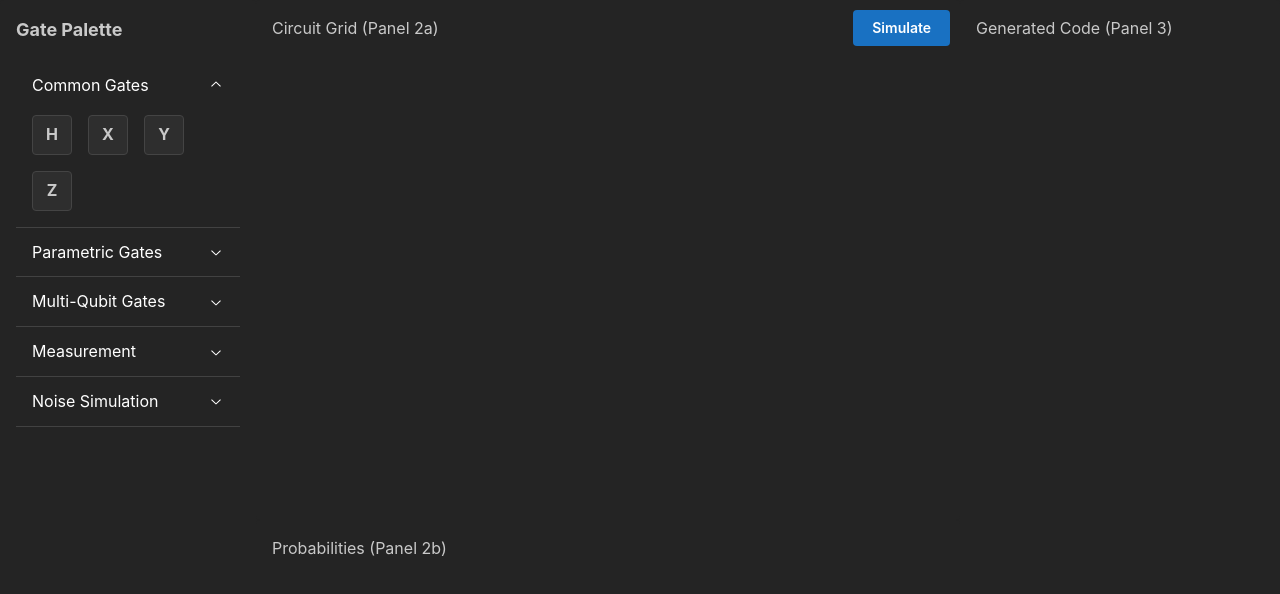
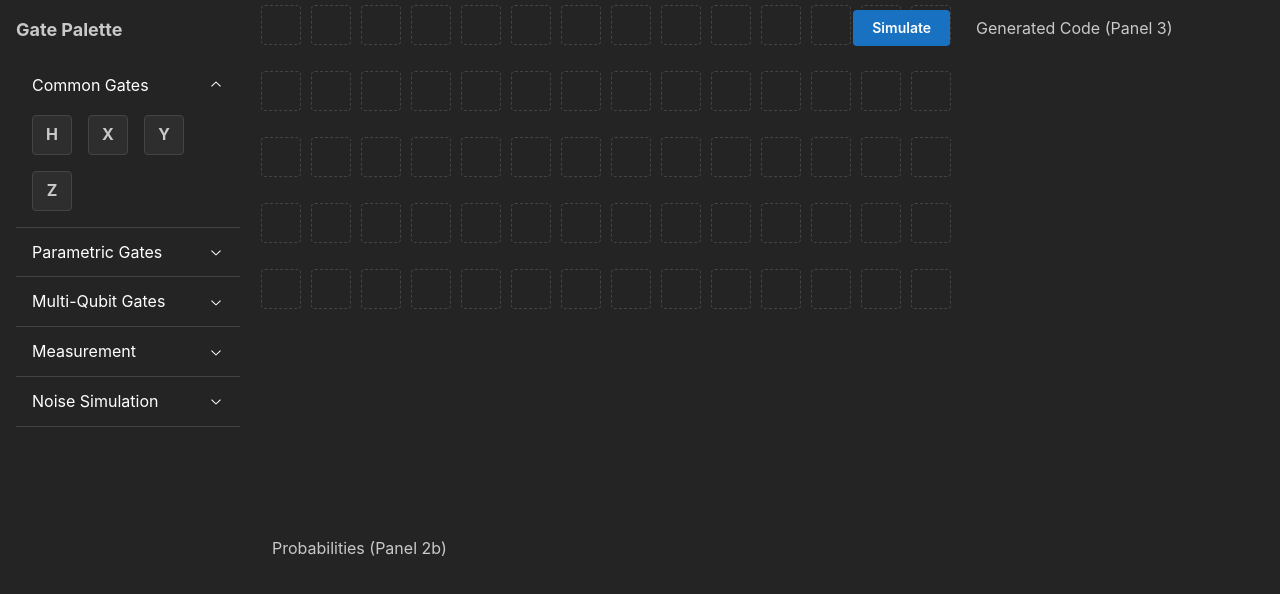
Before and after one commit to Faiz-k490/Qcuit.com, a React (Create React App) app in the folder frontend/: page / in a window 1280 px wide. Shown: the top 594 px of the page. Built offline with nearby package versions, Linux system fonts and the light colour scheme.

Commit message:
feat: Rebuild CircuitGrid and add drag-to-add logic

```diff
--- a/frontend/src/App.tsx
+++ b/frontend/src/App.tsx
@@ -1,10 +1,11 @@
 import { useState } from 'react';
-import { Box, Button, Group, Paper, Text } from '@mantine/core';
+import { Box, Button, Center, Paper, Text } from '@mantine/core';
 import { notifications } from '@mantine/notifications';
 import {
   DndContext,
   DragEndEvent,
   DragStartEvent,
+  DragOverlay,
   useSensor,
   useSensors,
   MouseSensor,
@@ -14,8 +15,10 @@ import {
   PanelGroup,
   PanelResizeHandle,
 } from 'react-resizable-panels';
-import { CircuitState, DraggingGate, SimulationResult } from './types';
+import { v4 as uuidv4 } from 'uuid';
+import { CircuitState, DraggingGate, GateInstance, SimulationResult } from './types';
 import { GatePalette } from './components/GatePalette';
+import { CircuitGrid } from './components/CircuitGrid';
 
 // Define the initial state for the circuit
 const initialState: CircuitState = {
@@ -27,6 +30,23 @@ const initialState: CircuitState = {
   measurements: [],
   noiseLevel: 0.0,
 };
+
+// Component for the drag overlay
+function DraggingGateItem({ gateType }: { gateType: string }) {
+  return (
+    <Center
+      style={{
+        width: 40,
+        height: 40,
+        border: '1px solid #888',
+        borderRadius: 4,
+        backgroundColor: '#555',
+      }}
+    >
+      <Text fw={700}>{gateType}</Text>
+    </Center>
+  );
+}
 
 function App() {
   const [circuitState, setCircuitState] = useState<CircuitState>(initialState);
@@ -52,14 +72,58 @@ function App() {
   }
 
   function handleDragEnd(event: DragEndEvent) {
-    setActiveDragItem(null);
     const { over } = event;
 
-    if (over) {
-      console.log(`Gate ${activeDragItem?.gateType} dropped on ${over.id}`);
-      // TODO: Add logic to place the gate in circuitState
-      // e.g., if (over.id.startsWith('slot-')) { ... }
+    // Check if we have an active item and a drop target
+    if (activeDragItem && over && over.id) {
+      const overId = String(over.id);
+
+      // Check if the drop target is a circuit slot
+      if (overId.startsWith('slot-q')) {
+        // Parse "slot-q0-t5" into [0, 5]
+        const [, q_str, t_str] = overId.split('-').map(s => s.substring(1));
+        const qubit = parseInt(q_str, 10);
+        const timestep = parseInt(t_str, 10);
+        const slotKey = `q_${qubit}-${timestep}`;
+
+        // TODO: Add logic for multi-qubit gates and measurements
+
+        // For now, only handle single-qubit gates
+        const isSingleQubitGate = ['H', 'X', 'Y', 'Z', 'RX', 'RY', 'RZ', 'S', 'T'].includes(
+          activeDragItem.gateType
+        );
+
+        if (isSingleQubitGate) {
+          const newGate: GateInstance = {
+            id: uuidv4(),
+            gateType: activeDragItem.gateType,
+            qubit: qubit,
+            timestep: timestep,
+          };
+
+          setCircuitState(prevState => {
+            // Check for collision
+            if (prevState.gates[slotKey]) {
+              notifications.show({
+                title: 'Error',
+                message: 'A gate already exists in this slot.',
+                color: 'red',
+              });
+              return prevState;
+            }
+
+            // Add the new gate
+            const newGates = {
+              ...prevState.gates,
+              [slotKey]: newGate,
+            };
+            return { ...prevState, gates: newGates };
+          });
+        }
+      }
     }
+
+    setActiveDragItem(null); // Clear the active item
   }
 
   // --- API Call ---
@@ -120,15 +184,17 @@ function App() {
           <Panel defaultSize={55} minSize={40}>
             <PanelGroup direction="vertical">
               <Panel defaultSize={65} minSize={40}>
-                <Paper p="md" style={{ height: '100%', position: 'relative' }}>
-                  <Text>Circuit Grid (Panel 2a)</Text>
+                <Paper style={{ height: '100%', position: 'relative' }}>
                   <Button
                     onClick={onSimulateClick}
                     style={{ position: 'absolute', top: 10, right: 10, zIndex: 100 }}
                   >
                     Simulate
                   </Button>
-                  {/* We will add CircuitGridV2 component here */}
+
+                  {/* --- ADD THE CIRCUIT GRID --- */}
+                  <CircuitGrid circuitState={circuitState} />
+
                 </Paper>
               </Panel>
               <PanelResizeHandle />
@@ -158,7 +224,12 @@ function App() {
         </PanelGroup>
       </Box>
 
-      {/* TODO: Add DragOverlay here */}
+      {/* --- ADD THE DRAG OVERLAY --- */}
+      <DragOverlay>
+        {activeDragItem ? (
+          <DraggingGateItem gateType={activeDragItem.gateType} />
+        ) : null}
+      </DragOverlay>
 
     </DndContext>
   );
--- /dev/null
+++ b/frontend/src/components/CircuitGrid.tsx
@@ -0,0 +1,75 @@
+// In frontend/src/components/CircuitGrid.tsx
+import { Grid, Box, Text, Center } from '@mantine/core';
+import { CircuitState, GateInstance } from '../types';
+import { DroppableSlot } from './DroppableSlot';
+
+// This component renders a single gate on the grid
+function Gate({ gate }: { gate: GateInstance }) {
+  return (
+    <Center
+      style={{
+        width: 40,
+        height: 40,
+        border: '1px solid #888',
+        borderRadius: 4,
+        backgroundColor: '#3e3e3e',
+        position: 'absolute',
+        top: 0,
+        left: 0,
+        pointerEvents: 'none', // Allow dropping "through" it
+      }}
+    >
+      <Text fw={700}>{gate.gateType}</Text>
+    </Center>
+  );
+}
+
+export function CircuitGrid({ circuitState }: { circuitState: CircuitState }) {
+  const { numQubits, numTimesteps, gates } = circuitState;
+
+  // Create an array for the grid rows (qubits)
+  const qubitWires = Array.from({ length: numQubits }, (_, q) => q);
+
+  // Create an array for the grid columns (timesteps)
+  const timeSlots = Array.from({ length: numTimesteps }, (_, t) => t);
+
+  return (
+    <Box style={{ overflow: 'auto', height: '100%' }}>
+      <Grid
+        style={{
+          minWidth: numTimesteps * 50, // Allow horizontal scrolling
+          position: 'relative', // For absolute positioning of gates
+        }}
+      >
+        {/* Render the grid of drop slots */}
+        {qubitWires.map(q_index => (
+          <Grid.Col span={12} key={`wire-${q_index}`}>
+            <Box style={{ display: 'flex', flexDirection: 'row' }}>
+              {timeSlots.map(t_index => {
+                const slotId = `slot-q${q_index}-t${t_index}`;
+                const gate = gates[`q_${q_index}-${t_index}`];
+
+                return (
+                  <Box
+                    key={slotId}
+                    style={{
+                      flex: '1 0 50px', // Each slot is 50px wide
+                      minWidth: 50,
+                      position: 'relative', // For gate positioning
+                      padding: 5,
+                    }}
+                  >
+                    <DroppableSlot id={slotId} />
+                    {/* If a gate exists at this slot, render it */}
+                    {gate && <Gate gate={gate} />}
+                  </Box>
+                );
+              })}
+            </Box>
+          </Grid.Col>
+        ))}
+        {/* We will add classical wires here later */}
+      </Grid>
+    </Box>
+  );
+}
--- /dev/null
+++ b/frontend/src/components/DroppableSlot.tsx
@@ -0,0 +1,22 @@
+// In frontend/src/components/DroppableSlot.tsx
+import { useDroppable } from '@dnd-kit/core';
+import { Box } from '@mantine/core';
+
+export function DroppableSlot({ id }: { id: string }) {
+  const { isOver, setNodeRef } = useDroppable({
+    id: id,
+  });
+
+  return (
+    <Box
+      ref={setNodeRef}
+      style={{
+        width: '100%',
+        height: 40,
+        border: '1px dashed #444',
+        backgroundColor: isOver ? '#333' : 'transparent',
+        borderRadius: 4,
+      }}
+    />
+  );
+}
```
